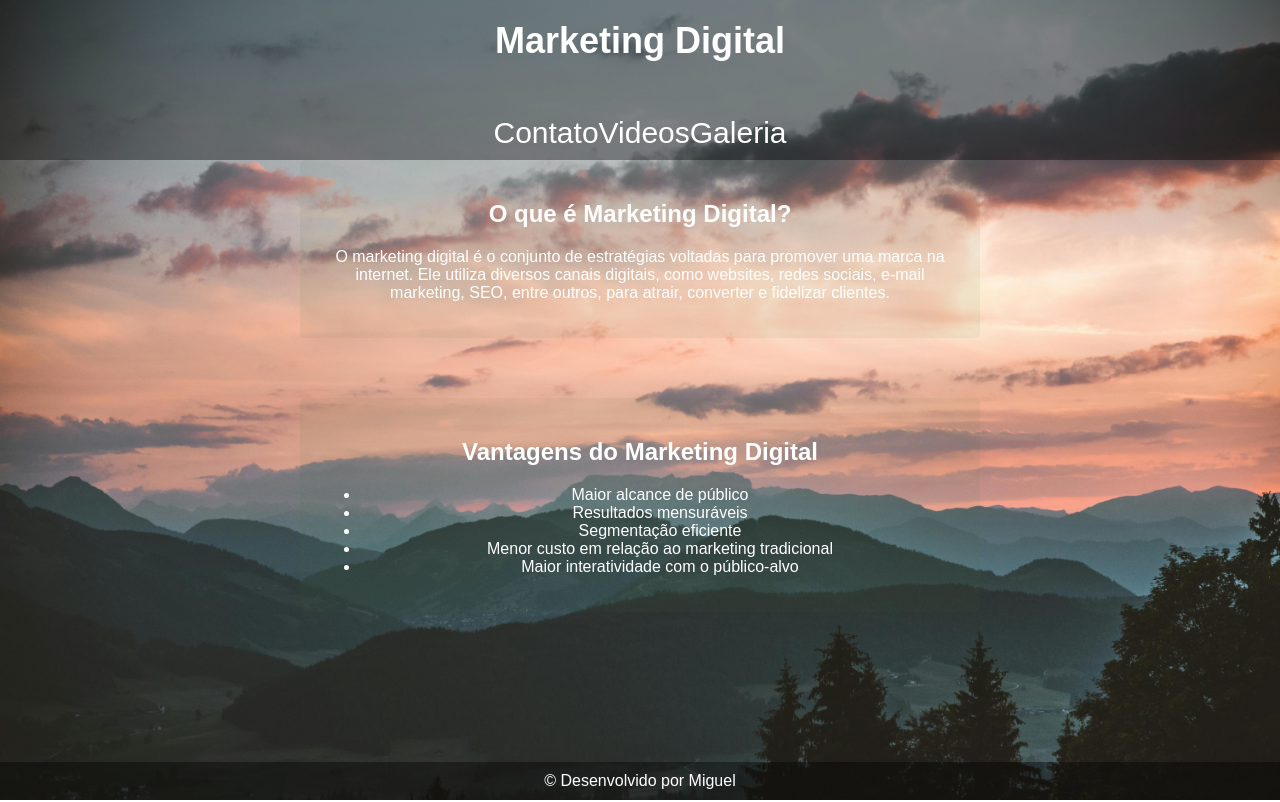
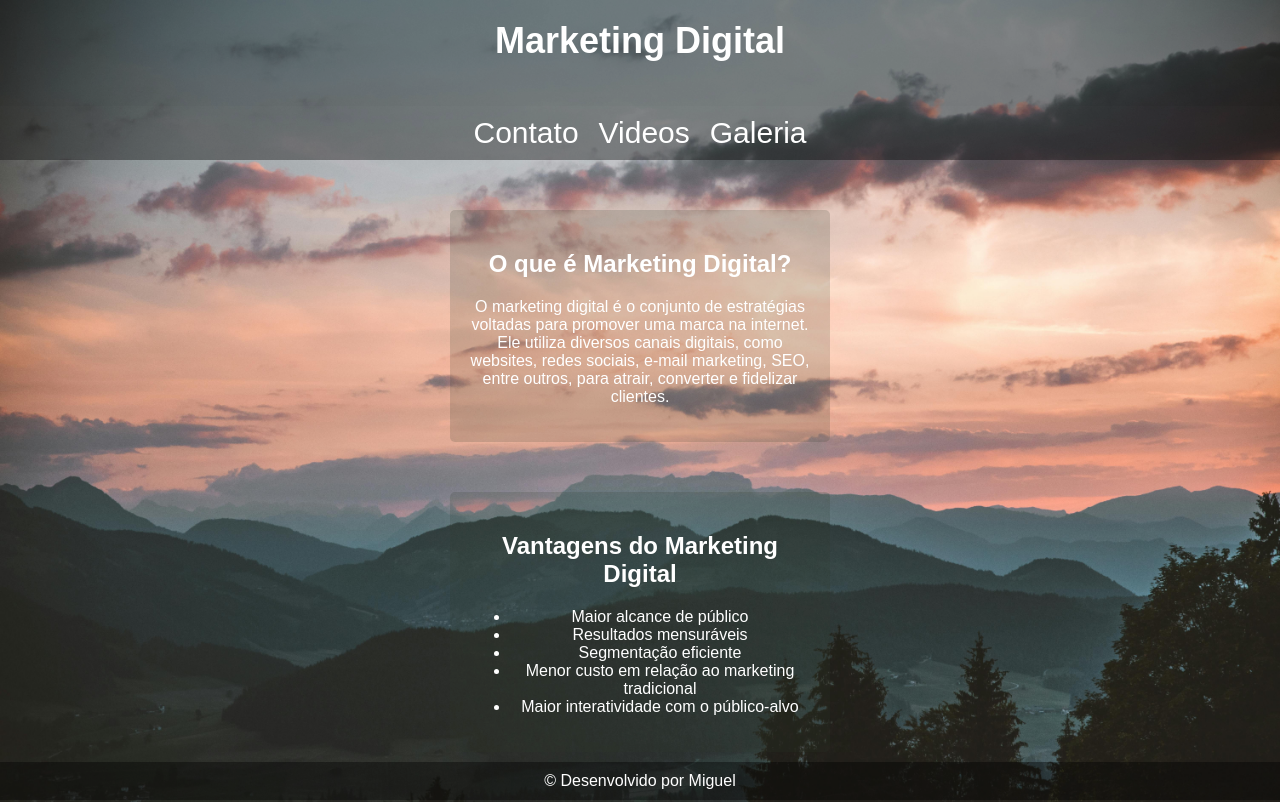
Before and after one commit to MiguelRangel1/projetoum, a plain HTML site: page index.html in a window 1280 px wide. Drawn offline with Linux system fonts and the light colour scheme.

Commit message:
Add files via upload

```diff
--- a/form.css
+++ b/form.css
@@ -16,11 +16,11 @@ input, textarea {
 
 button {
     padding: 9px;
-    background-color: slategrey;
+    background-color: rgba(255, 158, 94, 0.425);
     color: rgb(255, 255, 255);
     cursor: pointer;
 }
 
 button:hover {
-    background-color: black
+    background-color: rgba(0, 0, 0, 0.425)
 }
--- a/galeria.css
+++ b/galeria.css
@@ -1,15 +1,17 @@
 body {
     font-family: Arial, sans-serif;
-    background-color: #f9f9f9;
+    background-image: url("imagem.jpg");
+    background-size: cover;
     margin: 0;
     padding: 0;
     box-sizing: border-box;
     text-align: center;
 }
 header {
-    background-color: slategrey;
+    background-color: rgba(0, 0, 0, 0.39);
     color: #fff;
     padding: 20px;
+    text-align: center;
     text-align: center;
     box-shadow: 0 2px 4px rgba(0, 0, 0, 0.2);
 }
@@ -17,7 +19,7 @@ nav {
     justify-content: center;
     padding: 10px 0;
     width: 100%;
-    background-color: rgb(47, 61, 75);
+    background-color: rgba(7, 7, 7, 0.39);
     display: flex;
 }
 nav a {
@@ -25,6 +27,7 @@ nav a {
     text-decoration: none;
     font-size: 30px;
     text-align: center;
+    margin: 0 10px;
 }
 section {
     background-color: #fff;
--- a/style.css
+++ b/style.css
@@ -1,7 +1,7 @@
 body {
     font-family: Arial, sans-serif;
     background-image: url("imagem.jpg");
-       background-size: cover;
+    background-size: cover;
     margin: 0;
     padding: 0;
     box-sizing: border-box;
@@ -9,17 +9,17 @@ body {
 }
 
 header {
-    background-color: rgba(0, 0, 0, 0.39);
-    color: #fff;
-    padding: 20px;
-    text-align: center;
+        background-color: rgba(0, 0, 0, 0.39);
+        color: #fff;
+        padding: 20px;
+        text-align: center;
 }
 
 nav {
     justify-content: center;
     padding: 10px 0;
     width: 100%;
-    background-color: rgba(0, 0, 0, 0.39);
+    background-color: rgba(7, 7, 7, 0.39);
     display: flex;
 }
 
@@ -28,6 +28,7 @@ nav a {
     text-decoration: none;
     font-size: 30px;
     text-align: center;
+    margin: 0 10px;
 }
 
 h1 {
@@ -36,13 +37,16 @@ h1 {
 }
 
 section {
-    background-color: rgba(60, 100, 55, 0.068)    ;
+    background-color: rgba(45, 61, 42, 0.178);
     padding: 20px;
     border-radius: 5px;
     margin-bottom: 60px;
     margin-left: 300px;
     margin-right: 300px;
     color: white;
+    margin: 50px;
+    margin-left: 450px;
+    margin-right: 450px;
 }
 
 
@@ -58,6 +62,6 @@ footer {
 
 
 a:hover {
-    color: rgb(201, 218, 241);
+    color: rgba(45, 61, 42, 0.178);
     cursor: pointer;
 }
--- a/videos.css
+++ b/videos.css
@@ -1,23 +1,23 @@
 body {
     font-family: Arial, sans-serif;
-    background-color: #f9f9f9;
+    background-image: url("imagem.jpg");
+       background-size: cover;
     margin: 0;
     padding: 0;
     box-sizing: border-box;
     text-align: center;
 }
 header {
-    background-color: slategrey;
+    background-color: rgba(0, 0, 0, 0.39);
     color: #fff;
     padding: 20px;
     text-align: center;
-    box-shadow: 0 2px 4px rgba(0, 0, 0, 0.2);
 }
 nav {
     justify-content: center;
     padding: 10px 0;
     width: 100%;
-    background-color: rgb(47, 61, 75);
+    background-color: rgba(7, 7, 7, 0.39);
     display: flex;
 }
 nav a {
@@ -40,6 +40,7 @@ section{
     border-radius: 8px;
     overflow: hidden;
     box-shadow: 0 6px 8px rgba (0,0,0,0.3);
+    color:white  ;
 
 }
 h2 {
```
Also changed, not shown: contato.html (+10 -0 lines).
